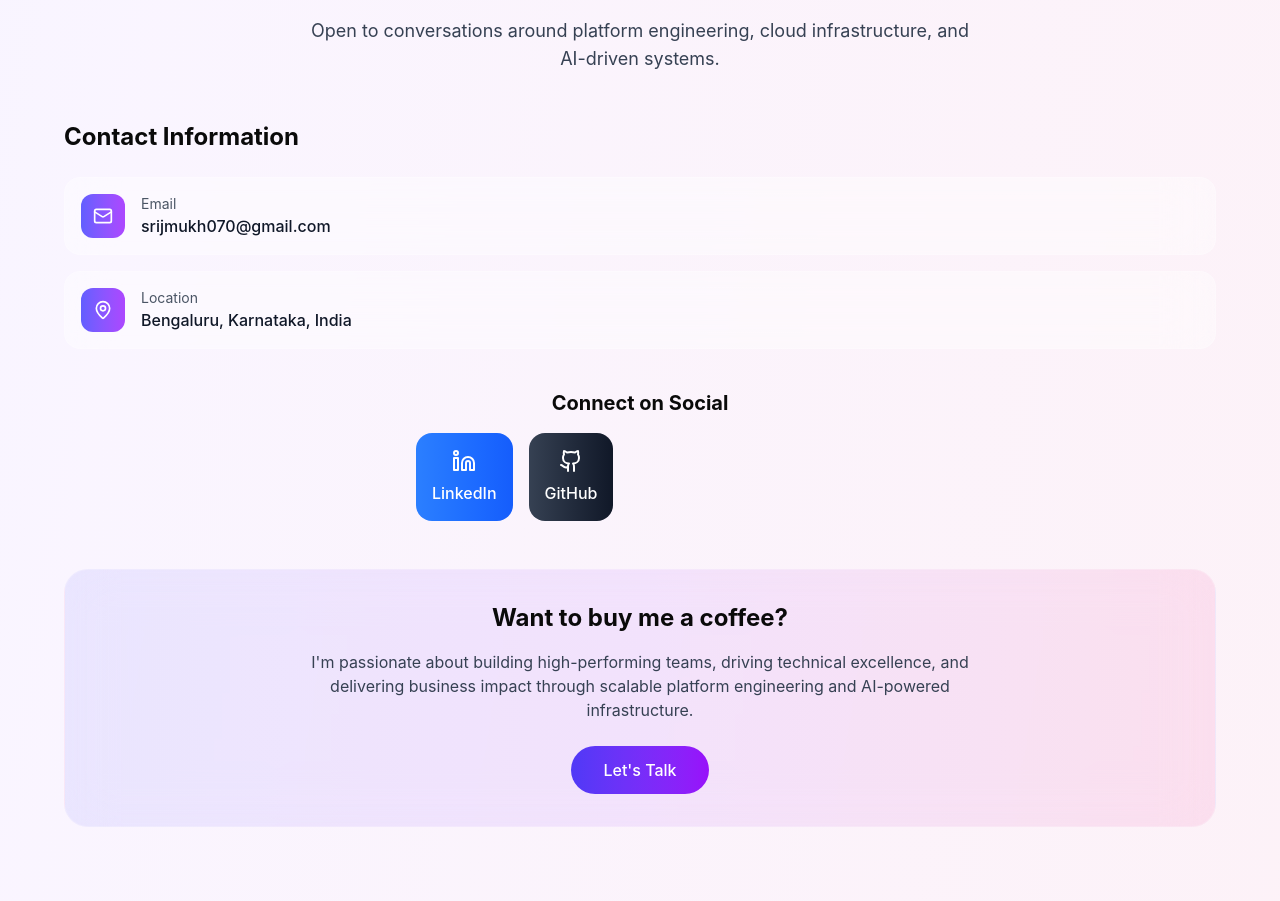
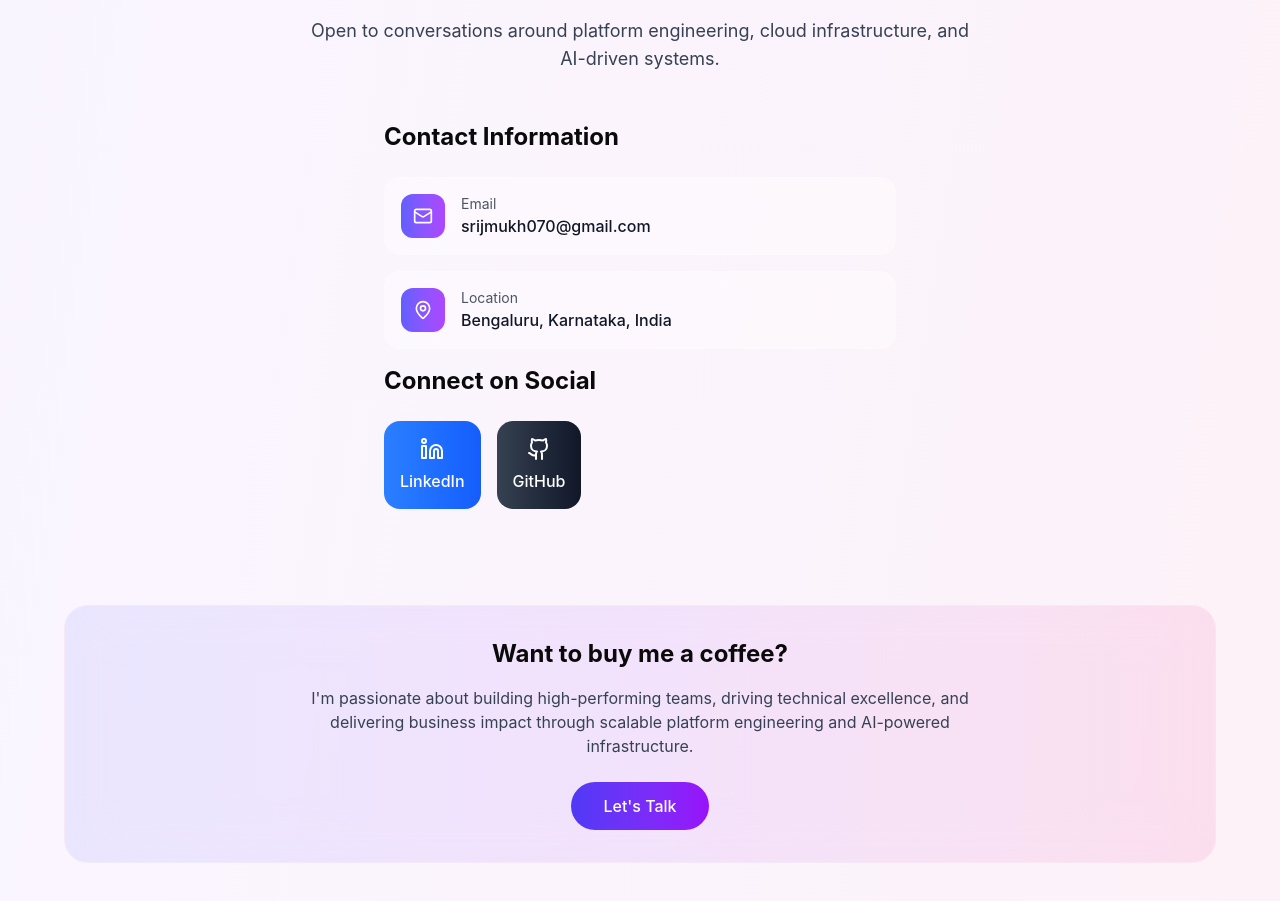
Before and after one commit to sinjar666/my-portfolio, a React (Vite) app: page / in a window 1280 px wide. Shown: the part 7220-8121 px from the top of the page. Built offline with nearby package versions, Linux system fonts and the light colour scheme.

Commit message:
feat: enhance contact section layout and improve social links display based on contact form visibility

```diff
--- a/src/app/components/sections/Contact.tsx
+++ b/src/app/components/sections/Contact.tsx
@@ -50,9 +50,9 @@ export function Contact() {
             Open to conversations around platform engineering, cloud infrastructure, and AI-driven systems.
           </p>
 
-          <div className={`grid ${config.showContactForm ? 'md:grid-cols-2' : ''} gap-8 mb-12`}>
+          <div className={`mb-12 ${config.showContactForm ? 'grid md:grid-cols-2 gap-8' : 'flex flex-col items-center'}`}>
             {/* Contact Information */}
-            <div className="space-y-4">
+            <div className={`space-y-4 ${!config.showContactForm ? 'w-full max-w-lg' : ''}`}>
               <h3 className="text-2xl font-bold mb-6">Contact Information</h3>
               {contactInfo.map((item, index) => (
                 <motion.div
@@ -87,8 +87,9 @@ export function Contact() {
               ))}
 
               {/* Social Links */}
-              <div className={`pt-6 ${!config.showContactForm ? 'flex flex-col items-center' : ''}`}>
-                <h4 className="text-xl font-bold mb-4">Connect on Social</h4>
+
+                <h3 className="text-2xl font-bold mb-6">Connect on Social</h3>
+                <div className={`mb-12 ${config.showContactForm ? 'grid md:grid-cols-2 gap-8' : 'flex flex-col'}`}>
                   <div className={`flex gap-4 ${!config.showContactForm ? 'max-w-md w-full' : ''}`}>
                     {socialLinks.map((social, index) => (
                       <motion.a
```
Lines whose indentation alone changed are shown as unchanged.
